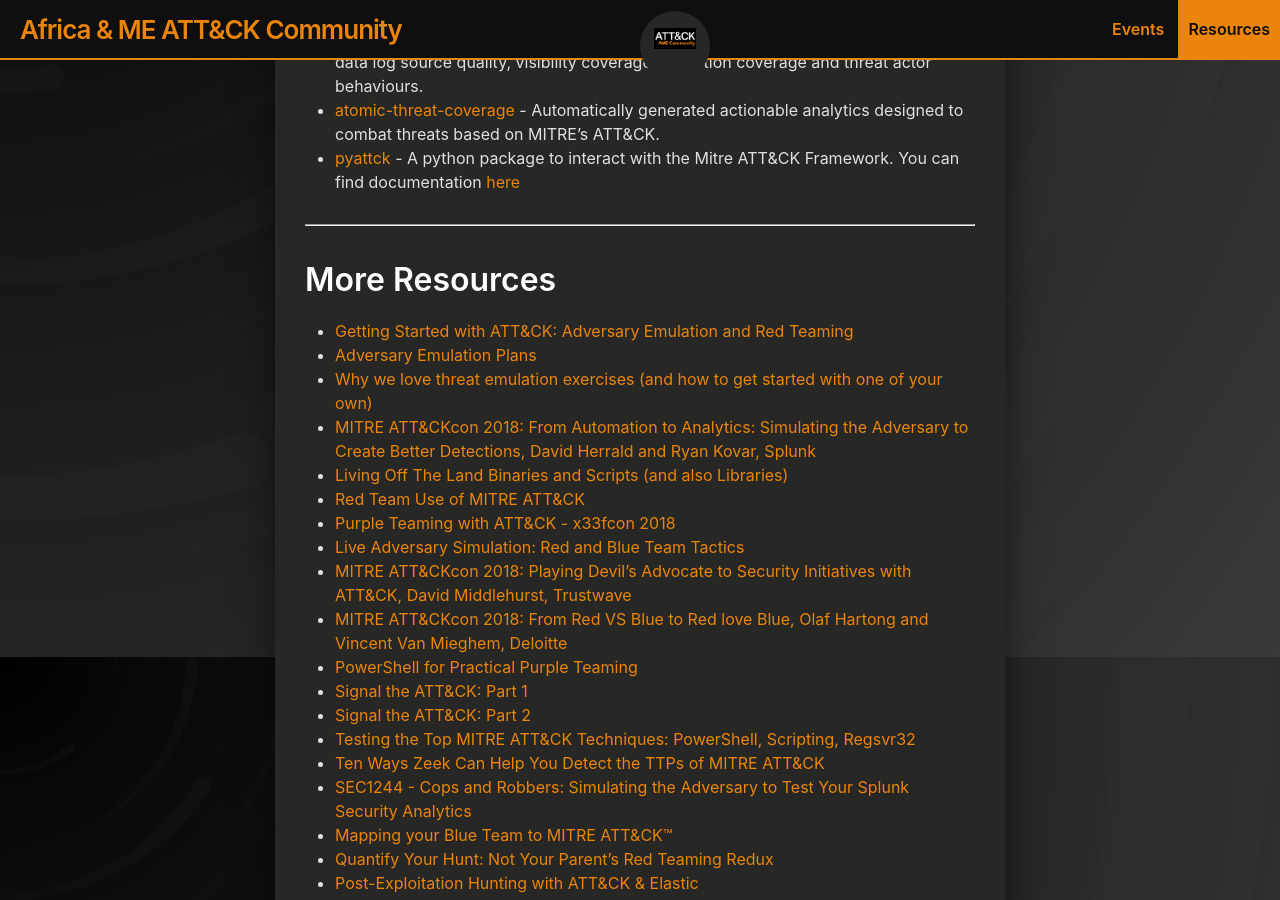
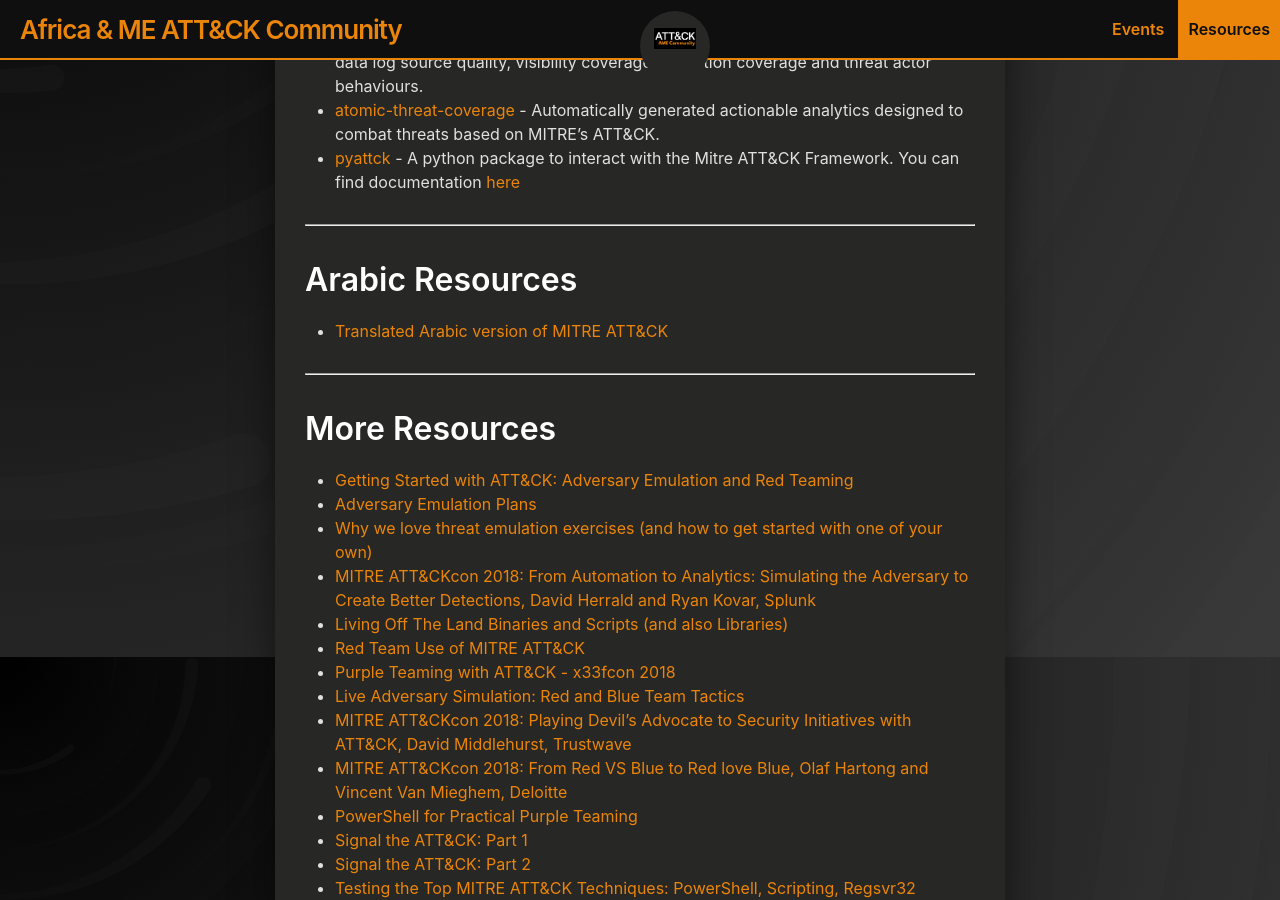
Before and after one commit to bluzr/attackcommunity.github.io, a Jekyll site: the page built from resources.md, in a window 1280 px wide and 900 px high, scrolled down 1263 px. Built offline with Jekyll 4.4.1, drawn with Linux system fonts in a browser that asks for light colours.

Commit message:
Update resources.md

```diff
--- a/resources.md
+++ b/resources.md
@@ -38,6 +38,11 @@ layout: page
 
 ------
 
+## Arabic Resources
+- [Translated Arabic version of MITRE ATT&CK](https://github.com/Malajab/incyber)
+
+------
+
 ## More Resources
 - [Getting Started with ATT&CK: Adversary Emulation and Red Teaming](https://medium.com/mitre-attack/getting-started-with-attack-red-29f074ccf7e3)
 - [Adversary Emulation Plans](https://attack.mitre.org/resources/adversary-emulation-plans/)
```
